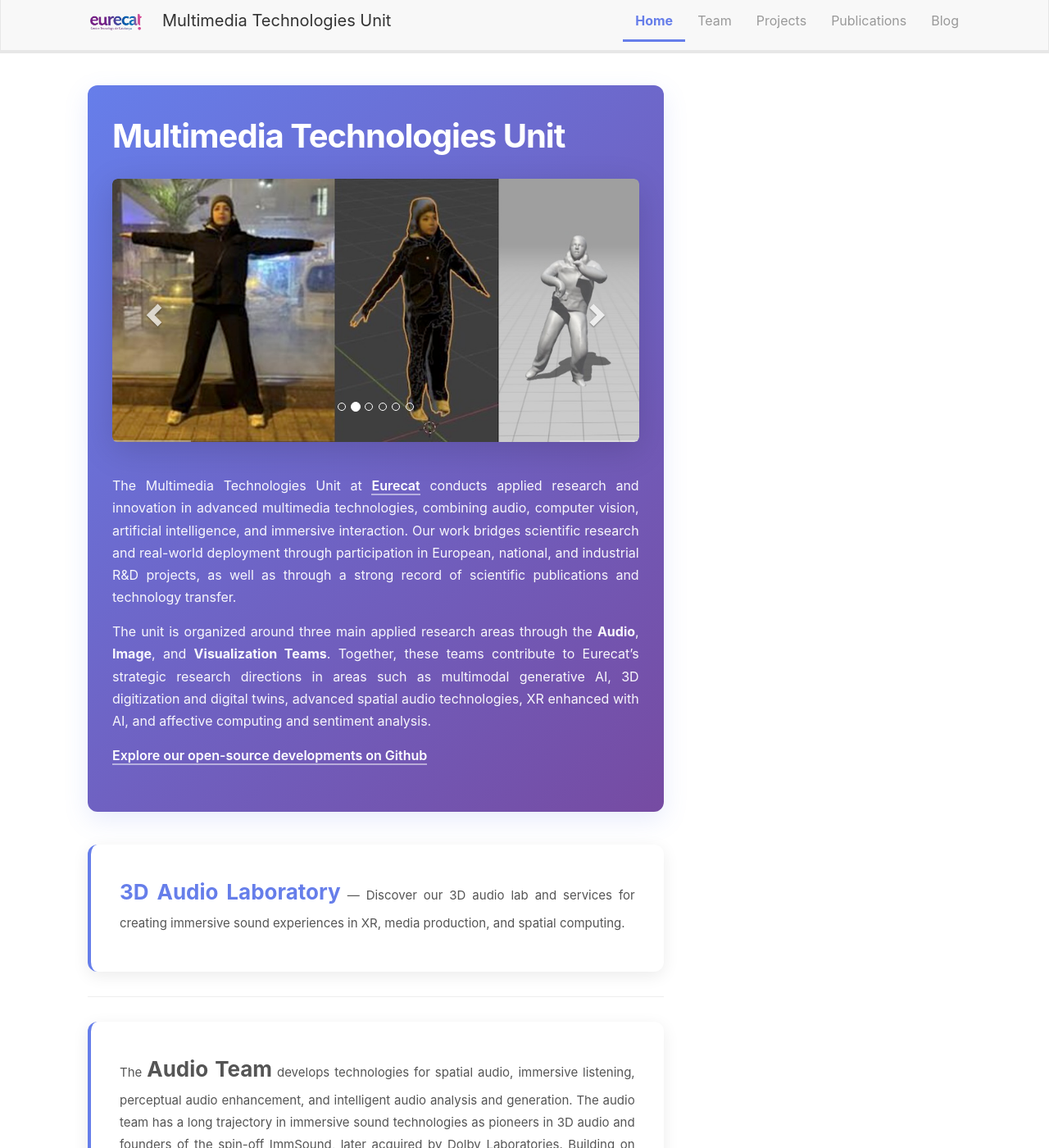
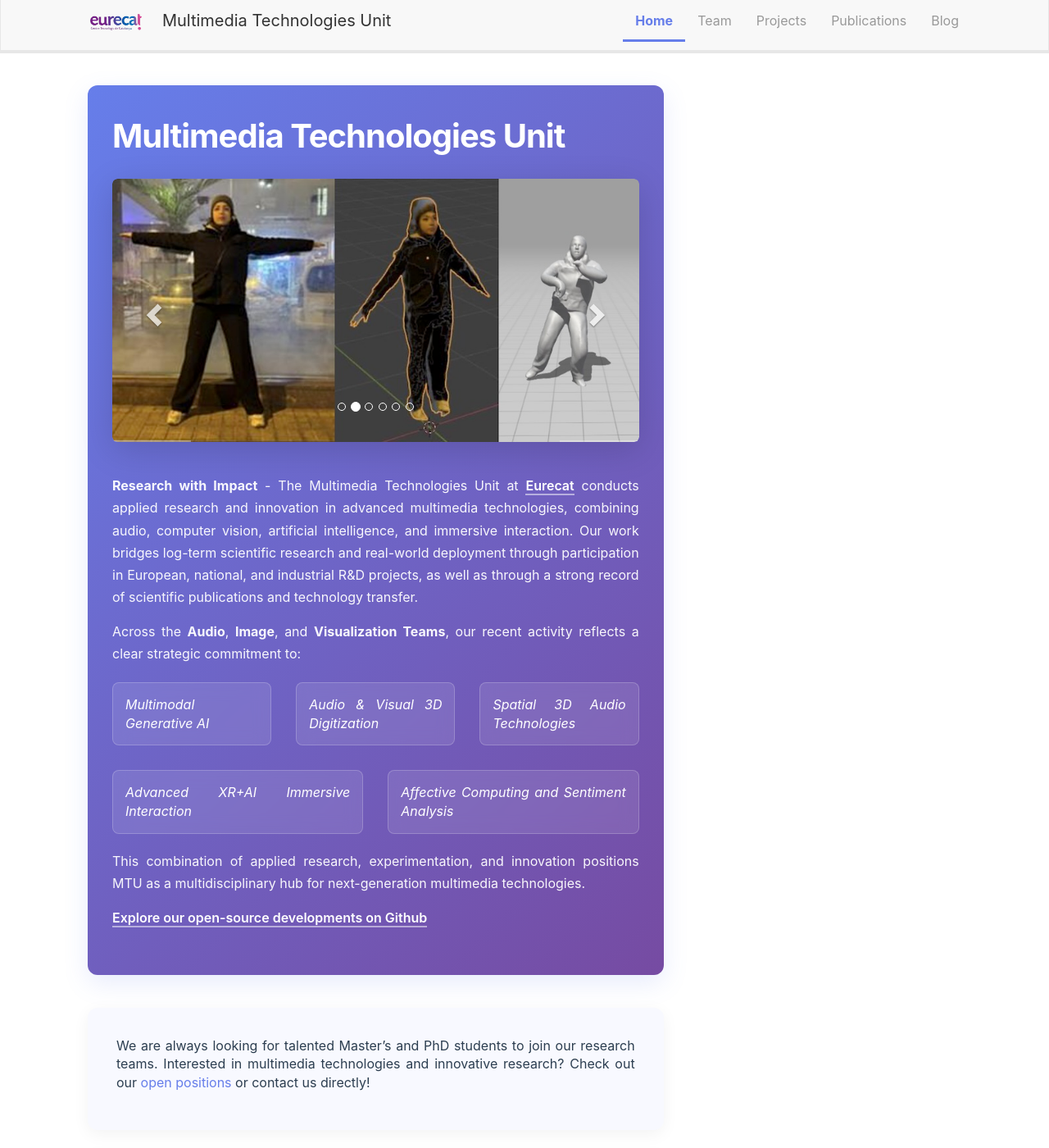
Before and after one commit to multimedia-eurecat/multimedia-eurecat.github.io, a Jekyll site: the page built from _pages/home.md, in a window 1280 px wide and 1400 px high. Shown: the whole window at 82% size. Built offline with Jekyll 4.4.1, drawn with Linux system fonts in a browser that asks for light colours; nearby versions of some CDN libraries; some of the changed text lies outside the part shown.

Commit message:
Reorganized and simplified home page

```diff
--- a/_pages/home.md
+++ b/_pages/home.md
@@ -43,13 +43,24 @@
 </div>
 
 
-The Multimedia Technologies Unit at [Eurecat](https://www.eurecat.org) conducts applied research and innovation in advanced multimedia technologies, combining audio, computer vision, artificial intelligence, and immersive interaction. Our work bridges scientific research and real-world deployment through participation in European, national, and industrial R&D projects, as well as through a strong record of scientific publications and technology transfer.
+<strong>Research with Impact</strong> - The Multimedia Technologies Unit at [Eurecat](https://www.eurecat.org) conducts applied research and innovation in advanced multimedia technologies, combining audio, computer vision, artificial intelligence, and immersive interaction. Our work bridges log-term scientific research and real-world deployment through participation in European, national, and industrial R&D projects, as well as through a strong record of scientific publications and technology transfer.
 
-The unit is organized around three main applied research areas through the **Audio**, **Image**, and **Visualization Teams**.
-Together, these teams contribute to Eurecat's strategic research directions in areas such as multimodal generative AI, 3D digitization and digital twins, advanced spatial audio technologies, XR enhanced with AI, and affective computing and sentiment analysis.
+Across the **Audio**, **Image**, and **Visualization Teams**, our recent activity reflects a clear strategic commitment to:
+
+* *Multimodal Generative AI*
+* *Audio & Visual 3D Digitization*
+* *Spatial 3D Audio Technologies*
+* *Advanced XR+AI Immersive Interaction*
+* *Affective Computing and Sentiment Analysis*
+
+This combination of applied research, experimentation, and innovation positions MTU as a multidisciplinary hub for next-generation multimedia technologies.
 
 [Explore our open-source developments on Github](https://github.com/multimedia-eurecat)
+</div>
 
+
+<div class="research-section">
+ We are always looking for talented Master's and PhD students to join our research teams. Interested in multimedia technologies and innovative research? Check out our [open positions](https://eurecat.org/eurecat/treballa-amb-nosaltres/) or contact us directly!
 </div>
 
 
@@ -85,22 +96,5 @@
 
 </div>
 
----
-
-<div class="research-section">
-<strong>Research with Impact</strong> - Across its three teams, the Multimedia Technologies Unit connects long-term research with practical deployment through collaborative projects, scientific publications, and technology transfer. Our recent activity reflects a clear strategic commitment to:
-
-* *Multimodal generative AI* for video, audio, text, and cross-modal content
-* *3D digitization* including visual and acoustic digital twins and avatars
-* *Advanced audio technologies* for 3D spatialization and perceptual enhancement
-* *Advanced immersive interaction* combining XR and AI
-* *Affective computing and sentiment analysis*
-
-This combination of applied research, experimentation, and innovation positions MTU as a multidisciplinary hub for next-generation multimedia technologies.
-
-</div>
-
-
-
 
 <br>
```
Also changed, not shown: _pages/team.md (+1 -2 lines).
